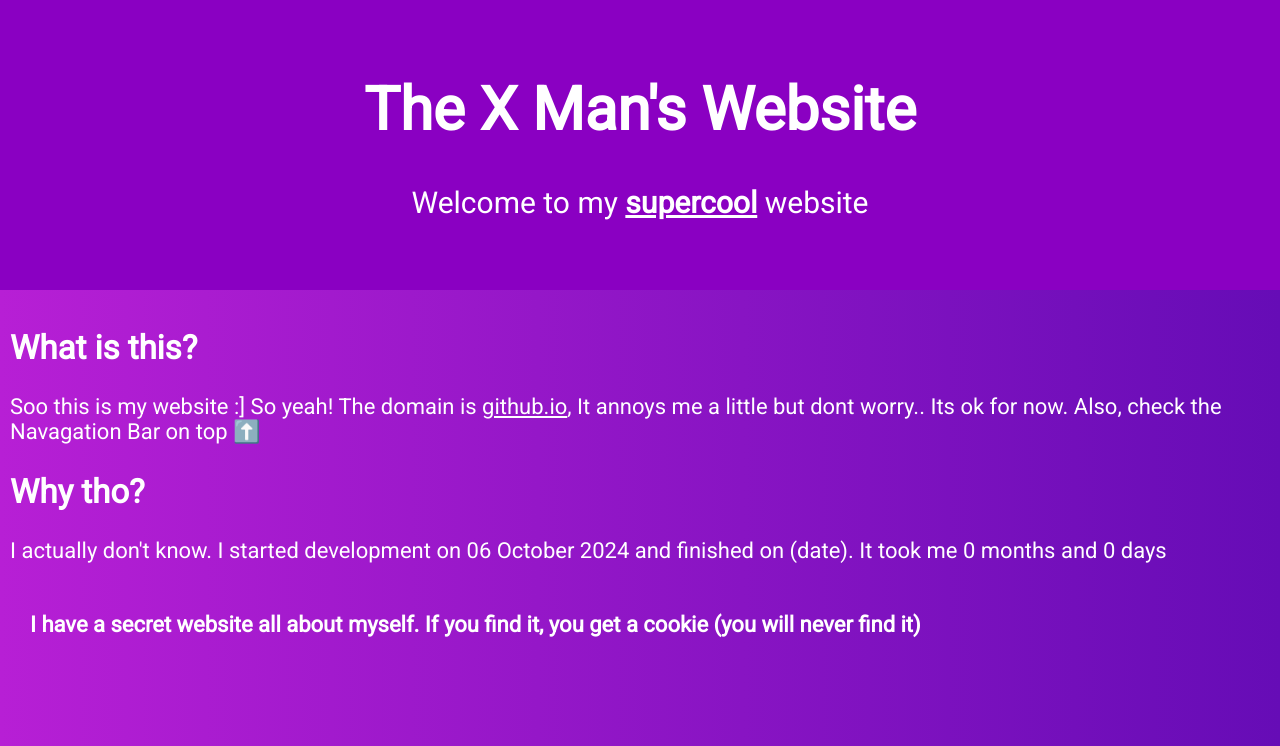
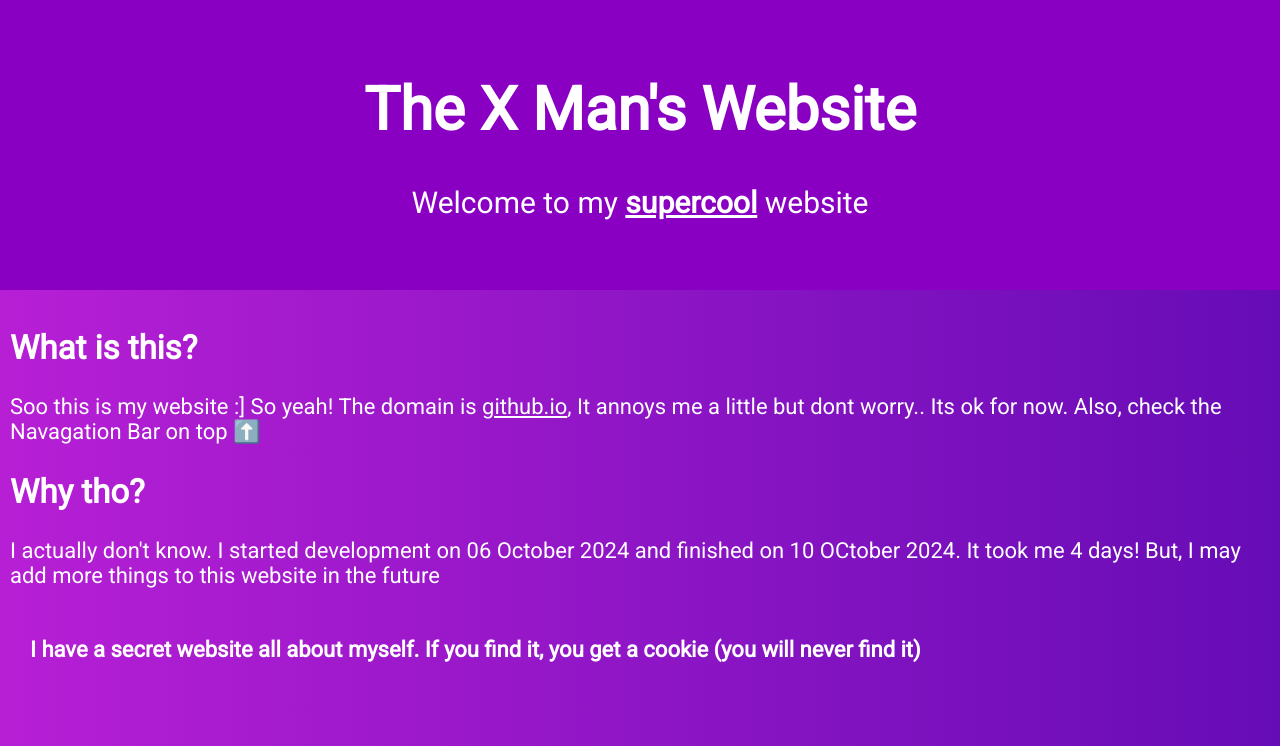
Before and after one commit to thexmankoolweb/X-Man, a plain HTML site: page index.htm in a window 1280 px wide. Shown: the part 54-800 px from the top of the page. Drawn offline with Linux system fonts and the light colour scheme.

Commit message:
Update index.htm

```diff
--- a/index.htm
+++ b/index.htm
@@ -32,7 +32,7 @@
         <h2>What is this?</h2>
             <p>Soo this is my website :] So yeah! The domain is <a href="https://github.com/" style="color: white;">github.io</a>, It annoys me a little but dont worry.. Its ok for now. Also, check the Navagation Bar on top ⬆️</p>
         <h2>Why tho?</h2>
-            <p>I actually don't know. I started development on 06 October 2024 and finished on (date). It took me 0 months and 0 days</p>
+            <p>I actually don't know. I started development on 06 October 2024 and finished on 10 OCtober 2024. It took me 4 days! But, I may add more things to this website in the future</p>
             <h4 style="padding: 20px;"><b>I have a secret website all about myself. If you find it, you get a cookie (you will never find it)</b></h4>
 
     </div>
```
